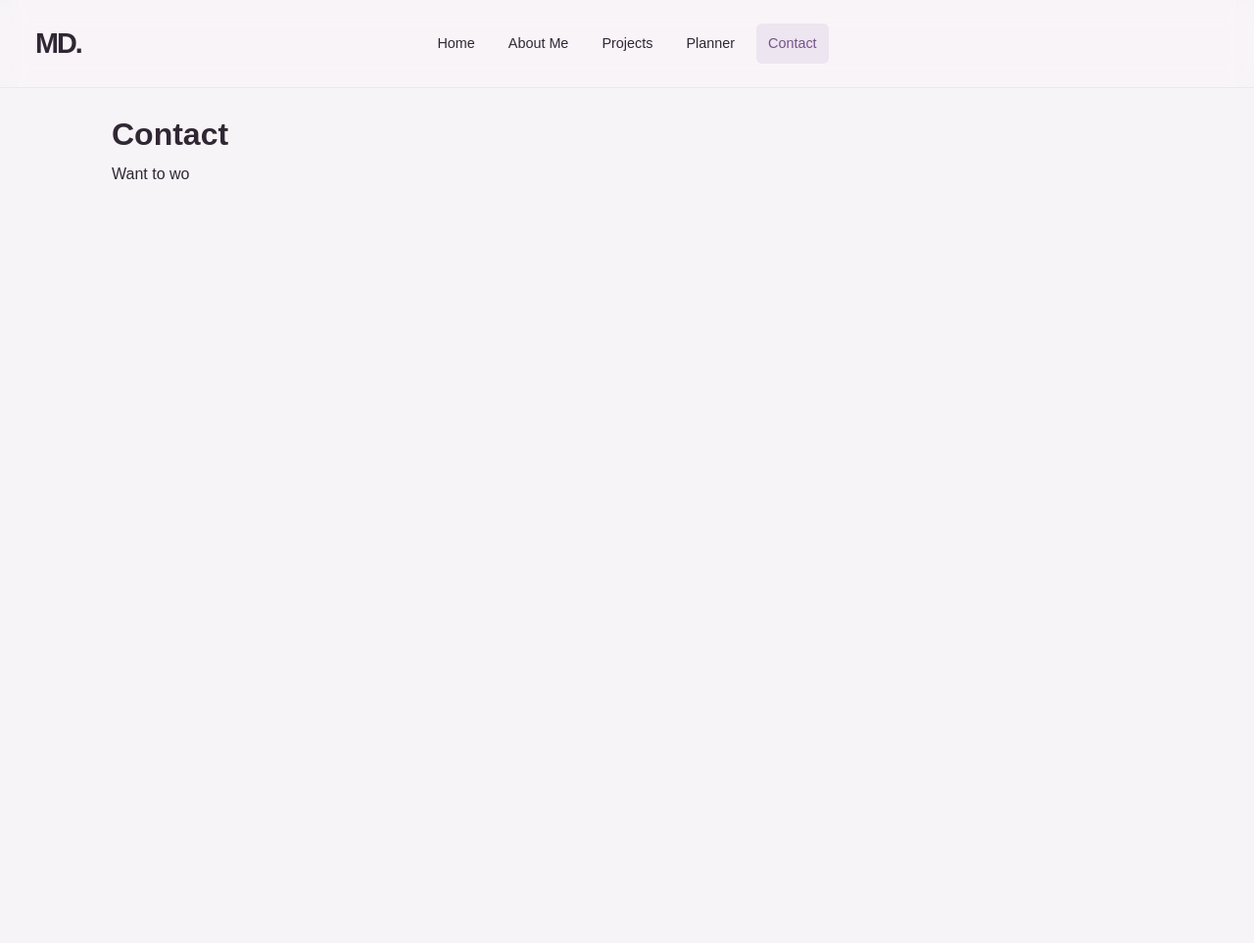
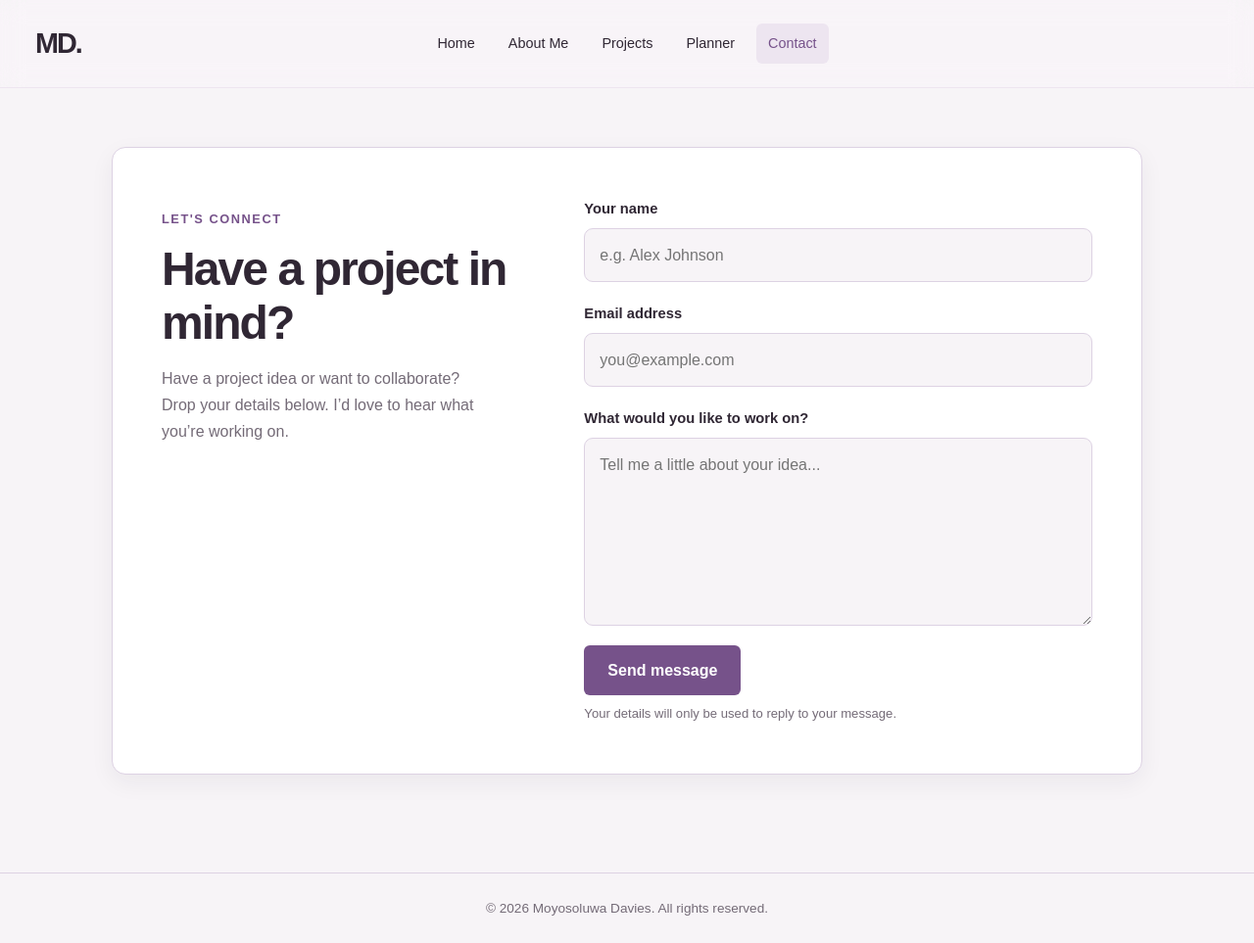
Before and after one commit to MD-129/student-portfolio-website2.0, a plain HTML site: page contact.html in a window 1280 px wide. Shown: the whole page at 98% size. Before the commit the page ends 800 px from the top, so only its background shows below. Drawn offline with Linux system fonts and the light colour scheme.

Commit message:
feat: add hero image and update contact page

```diff
--- a/contact.html
+++ b/contact.html
@@ -3,8 +3,8 @@
 <head>
   <meta charset="UTF-8">
   <meta name="viewport" content="width=device-width, initial-scale=1.0">
-  <title>Home | Moyosoluwa Davies</title>
-  <link rel="stylesheet" href="css\style.css">
+  <title>Contact | Moyosoluwa Davies</title>
+  <link rel="stylesheet" href="css/style.css">
 </head>
 <body>
 
@@ -21,6 +21,42 @@
   </header>
 
   <main>
-    <h1>Contact</h1>
-    <p>Want to wo</p>
+    <section id="contact" class="section-contact">
+      <div class="contact-intro">
+        <p class="contact-eyebrow">LET'S CONNECT</p>
+        <h2>Have a project in mind?</h2>
+        <p>
+          Have a project idea or want to collaborate? Drop your details below. I’d love to hear what you’re working on.
+        </p>
+      </div>
+
+      <form class="contact-form" action="https://api.web3forms.com/submit" method="POST">
+        <input type="hidden" name="access_key" value="84fb47ec-b9dc-4856-9312-0fa8600fc401">
+        <input type="hidden" name="subject" value="New message from your portfolio">
+
+        <div class="form-group">
+          <label for="contact-name">Your name</label>
+          <input id="contact-name" type="text" name="name" autocomplete="name" placeholder="e.g. Alex Johnson" required>
+        </div>
+
+        <div class="form-group">
+          <label for="contact-email">Email address</label>
+          <input id="contact-email" type="email" name="email" autocomplete="email" placeholder="you@example.com" required>
+        </div>
+
+        <div class="form-group">
+          <label for="contact-message">What would you like to work on?</label>
+          <textarea id="contact-message" name="message" rows="6" placeholder="Tell me a little about your idea..." required></textarea>
+        </div>
+
+        <button type="submit" class="send-btn">Send message</button>
+        <p class="contact-note">Your details will only be used to reply to your message.</p>
+      </form>
+    </section>
   </main>
+
+  <footer class="site-footer">
+    <p>&copy; 2026 Moyosoluwa Davies. All rights reserved.</p>
+  </footer>
+</body>
+</html>
--- a/css/style.css
+++ b/css/style.css
@@ -17,10 +17,9 @@
     /* Layout */
     --container: 1100px;
     --radius: 14px;
-    --
+    --section-gap: 40px;
 
     /* Spacing */
-    :--section-gap: 40px;
 }
 
 /* =================================
@@ -129,7 +128,7 @@ img {
     padding: 20px;
 
     display: grid;
-    grid-template-columns: 1.2fr 1fr;
+    grid-template-columns: 1fr 1.5fr;
     align-items: center;
     gap: 48px;
 }
@@ -161,6 +160,14 @@ img {
     margin-top: 0px;
     margin-bottom: 15px;
     white-space: pre-wrap;
+}
+
+.hero-image {
+  width: 80%;
+  max-width: 300px;
+  justify-self: center;
+  border-radius: var(--radius);
+  margin-bottom: 40px;
 }
 
 .btn.primary {
@@ -372,6 +379,100 @@ main > section:hover,
 }
 
 
+/* --- Contact Section ---*/
+
+.section-contact {
+    display: grid;
+    grid-template-columns: minmax(0, 0.85fr) minmax(0, 1.15fr);
+    align-items: start;
+    gap: 48px;
+}
+
+.contact-intro {
+    padding-top: 12px;
+}
+
+.contact-eyebrow {
+    margin-bottom: 12px;
+    color: var(--accent);
+    font-size: 0.8rem;
+    font-weight: 700;
+    letter-spacing: 0.12em;
+}
+
+.contact-intro h2 {
+    margin-bottom: 16px;
+    font-size: clamp(2rem, 4vw, 3rem);
+    line-height: 1.15;
+    letter-spacing: -0.04em;
+}
+
+.contact-intro > p:last-child {
+    max-width: 38ch;
+    color: var(--muted);
+}
+
+.contact-form {
+    display: grid;
+    gap: 20px;
+}
+
+.form-group {
+    display: grid;
+    gap: 7px;
+}
+
+.form-group label {
+    font-size: 0.92rem;
+    font-weight: 600;
+}
+
+.contact-form input,
+.contact-form textarea {
+    width: 100%;
+    padding: 13px 15px;
+    border: 1px solid var(--border);
+    border-radius: 9px;
+    background: var(--bg);
+    color: var(--text);
+    font: inherit;
+}
+
+.contact-form textarea {
+    min-height: 150px;
+    resize: vertical;
+}
+
+.contact-form input:focus,
+.contact-form textarea:focus {
+    border-color: var(--accent);
+    outline: 3px solid var(--accent-light);
+}
+
+.send-btn {
+    justify-self: start;
+    padding: 12px 24px;
+    border: 0;
+    border-radius: 6px;
+    background: var(--accent);
+    color: #fff;
+    font: inherit;
+    font-weight: 600;
+    cursor: pointer;
+    transition: background 0.25s ease, color 0.25s ease;
+}
+
+.send-btn:hover {
+    background: var(--accent-light);
+    color: var(--accent);
+}
+
+.contact-note {
+    margin-top: -12px;
+    color: var(--muted);
+    font-size: 0.82rem;
+}
+
 /* =================================
    5. NAVIGATION
 ================================= */
@@ -426,6 +527,12 @@ main {
 
 @media (max-width: 650px) {
 
+    .section-contact {
+        grid-template-columns: 1fr;
+        gap: 28px;
+        padding: 32px 24px;
+    }
+
     .about-card-row {
         grid-template-columns: 1fr;
     }
```
Also changed, not shown: about.html (+3 -0 lines), index.html (+1 -0 lines), images/hero/hero-img1.png (added), images/hero/hero-img3.png (added).
